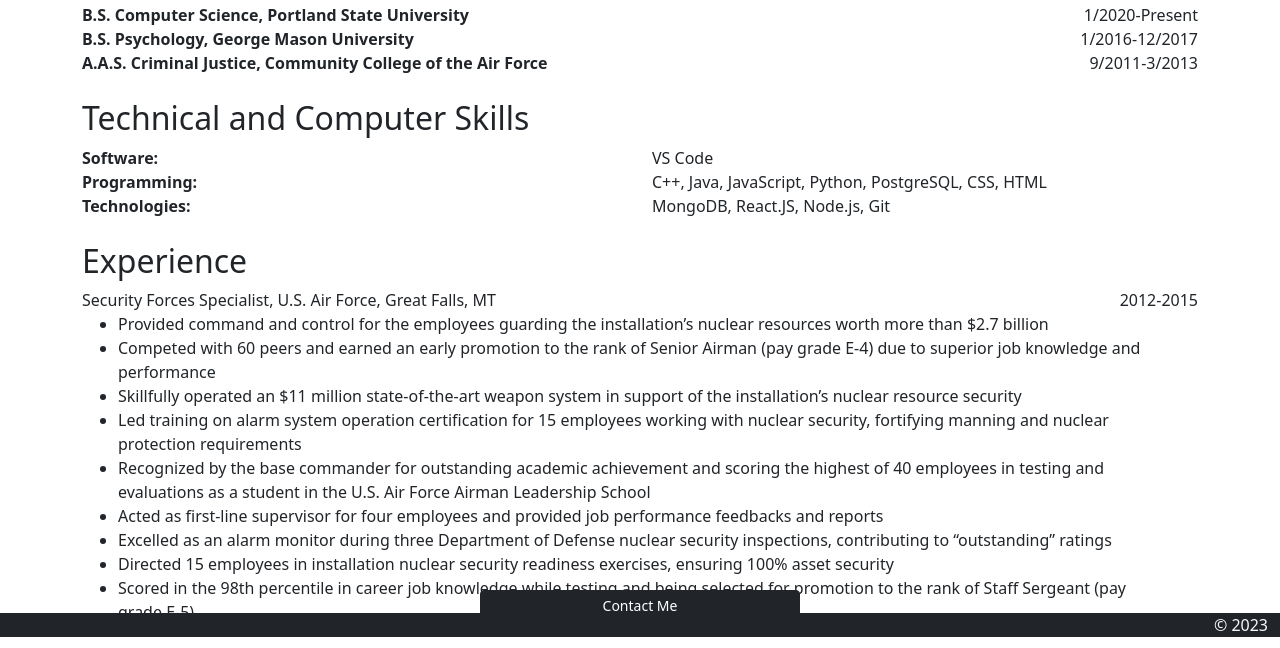
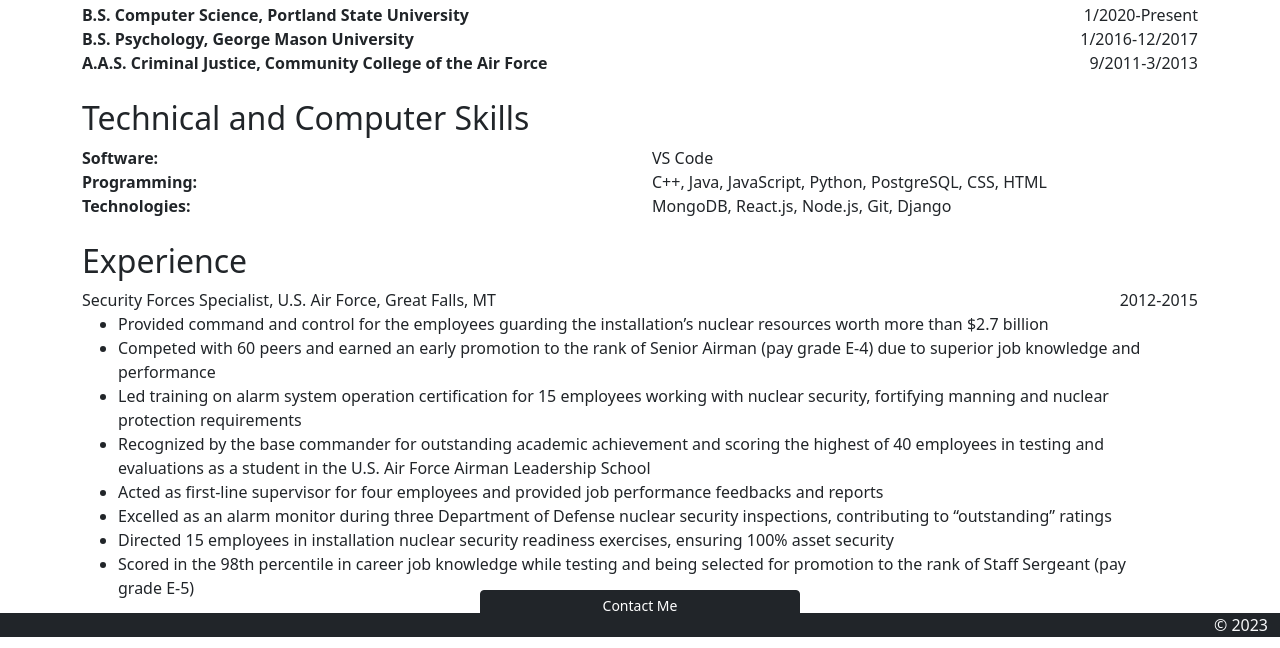
Before and after one commit to awong-pdx/personal-website, a Django app: page /previous-work/ in a window 1280 px wide. Shown: the part 163-811 px from the top of the page. Run offline with Django 4.2, Linux system fonts and the light colour scheme.

Commit message:
Updated more page text content

```diff
--- a/website/templates/website/about.html
+++ b/website/templates/website/about.html
@@ -19,7 +19,7 @@ About Me
         My name is Alessandra Wong (she/her) and I'm currently a post-bac student looking to get my second bachelor's in Computer Science.
     </p>
     <p>
-        This year, I'm working on finishing my degree with Portland State University, and I'm currently working with my Capstone team on a project for PSU’s <a href="https://trec.pdx.edu">Transportation and Research Center</a>. The project involves creating a user interface for the BikePed Portal, a database for non-motorized transportation data collection that is used by local and national transportation organizations.
+        This year, I'm finishing up my degree with Portland State University, and I'm currently working with my Capstone team on a project for PSU’s <a href="https://trec.pdx.edu">Transportation and Research Center</a>. The project involves creating a user interface for the BikePed Portal, a database for non-motorized transportation data collection that is used by local and national transportation organizations.
     </p>
     <p>
         Previously, I was a research assistant in the Human Factors and Applied Cognition Research Labs at George Mason University, which focuses on how people interact with computers and other forms of technology. Going forward in my CS career, I'd love to be involved with designing or working on applications focused on the user experience!
--- a/website/templates/website/previous-work.html
+++ b/website/templates/website/previous-work.html
@@ -49,7 +49,7 @@ Previous Work
     </div>
     <div class="row">
         <div class="col fw-bold">Technologies:</div>
-        <div class="col">MongoDB, React.JS, Node.js, Git</div>
+        <div class="col">MongoDB, React.js, Node.js, Git, Django</div>
     </div>
 </div>
 <div class="container">
@@ -73,10 +73,6 @@ Previous Work
             <li>
                 Competed with 60 peers and earned an early promotion to the rank of Senior Airman (pay grade E-4) due to
                 superior job knowledge and performance
-            </li>
-            <li>
-                Skillfully operated an $11 million state-of-the-art weapon system in support of the installation’s
-                nuclear resource security
             </li>
             <li>
                 Led training on alarm system operation certification for 15 employees working with nuclear security,
```
